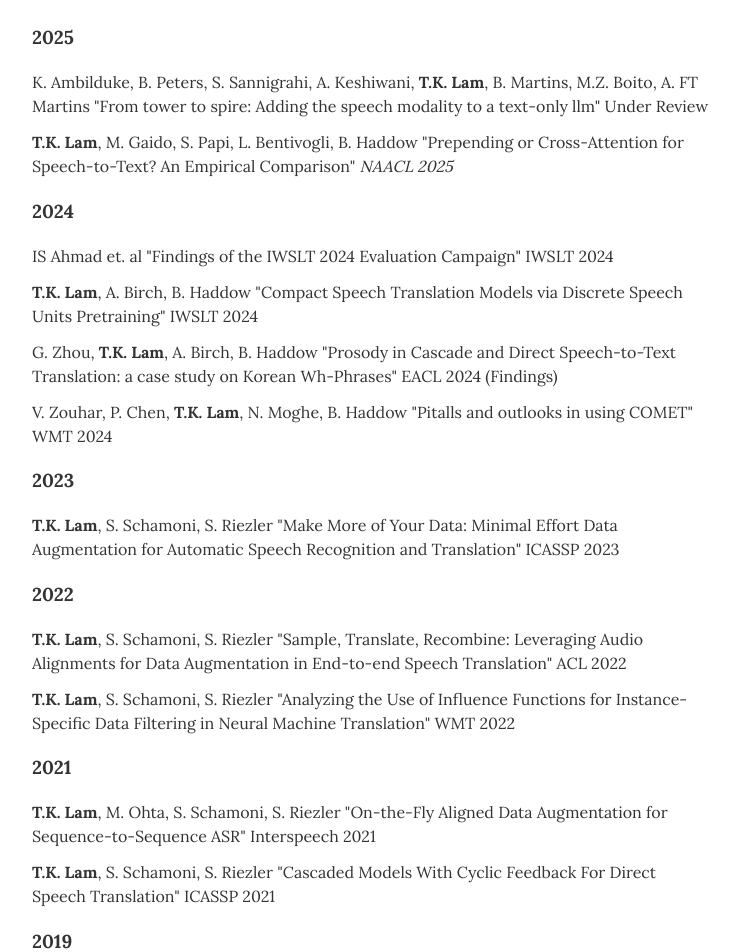
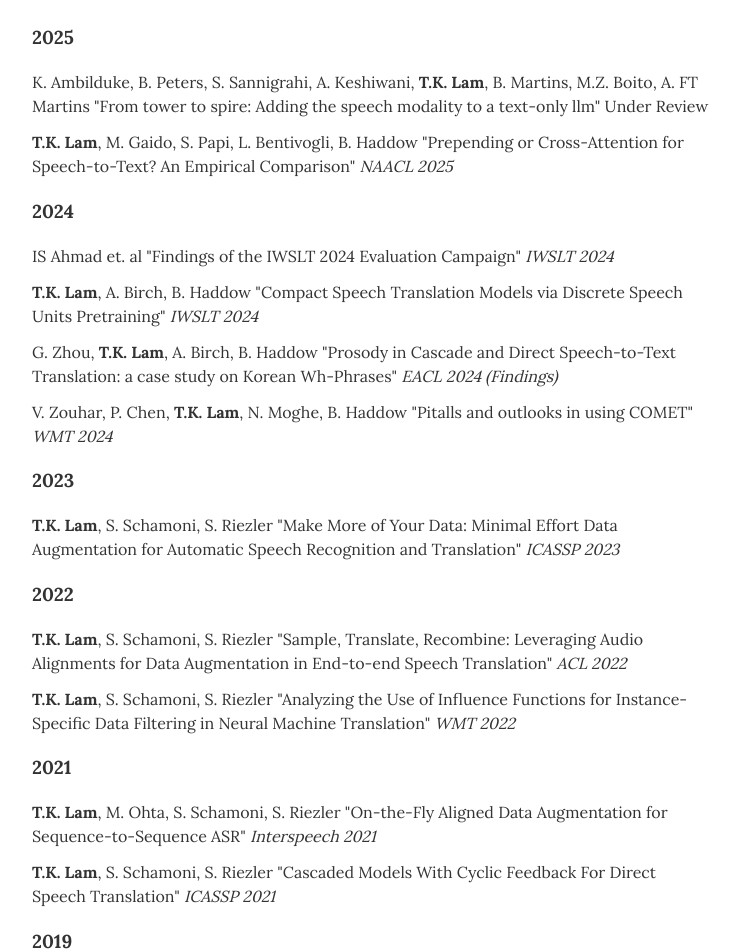
Before and after one commit to heidelkin/heidelkin.github.io, a Jekyll site: the page built from index.html, in a window 1280 px wide. Shown: the part 712-1664 px from the top of the page, without its empty margins (268-1006 px from the left). Built offline with Jekyll 4.4.1, drawn with Linux system fonts in a browser that asks for light colours; some of the changed text lies outside the part shown.

```diff
--- a/_data/papers.yml
+++ b/_data/papers.yml
@@ -10,47 +10,47 @@
   papers:
   - authors: "IS Ahmad et. al"
     title: "Findings of the IWSLT 2024 Evaluation Campaign"
-    venue: "IWSLT 2024"
+    venue: <em>IWSLT 2024</em>
   - authors: "<strong>T.K. Lam</strong>, A. Birch, B. Haddow"
     title: "Compact Speech Translation Models via Discrete Speech Units Pretraining"
-    venue: "IWSLT 2024"
+    venue: <em>IWSLT 2024</em>
   - authors: "G. Zhou, <strong>T.K. Lam</strong>, A. Birch, B. Haddow"
     title: "Prosody in Cascade and Direct Speech-to-Text Translation: a case study on Korean Wh-Phrases"
-    venue: "EACL 2024 (Findings)"
+    venue: <em>EACL 2024 (Findings)</em>
   - authors: "V. Zouhar, P. Chen, <strong>T.K. Lam</strong>, N. Moghe, B. Haddow"
     title: "Pitalls and outlooks in using COMET"
-    venue: "WMT 2024"
+    venue: <em>WMT 2024</em>
 - year: 2023
   papers:
   - authors: "<strong>T.K. Lam</strong>, S. Schamoni, S. Riezler"
     title: "Make More of Your Data: Minimal Effort Data Augmentation for Automatic Speech Recognition and Translation"
-    venue: "ICASSP 2023"
+    venue: <em>ICASSP 2023</em>
 - year: 2022
   papers:
   - authors: "<strong>T.K. Lam</strong>, S. Schamoni, S. Riezler"
     title: "Sample, Translate, Recombine: Leveraging Audio Alignments for Data Augmentation in End-to-end Speech Translation"
-    venue: "ACL 2022"
+    venue: <em>ACL 2022</em>
   - authors: "<strong>T.K. Lam</strong>, S. Schamoni, S. Riezler"
     title: "Analyzing the Use of Influence Functions for Instance-Specific Data Filtering in Neural Machine Translation"
-    venue: "WMT 2022"
+    venue: <em>WMT 2022</em>
 - year: 2021
   papers:
   - authors: "<strong>T.K. Lam</strong>, M. Ohta, S. Schamoni, S. Riezler"
     title: "On-the-Fly Aligned Data Augmentation for Sequence-to-Sequence ASR"
-    venue: "Interspeech 2021"
+    venue: <em>Interspeech 2021</em>
   - authors: "<strong>T.K. Lam</strong>, S. Schamoni, S. Riezler"
     title: "Cascaded Models With Cyclic Feedback For Direct Speech Translation"
-    venue: "ICASSP 2021"
+    venue: <em>ICASSP 2021</em>
 - year: 2019
   papers:
   - authors: "<strong>T.K. Lam</strong>, S. Schamoni, S. Riezler"
     title: "Interactive-predictive neural machine translation through reinforcement and imitation"
-    venue: "MT Summit 2019"
+    venue: <em>MT Summit 2019</em>
   - authors: "<strong>T.K. Lam</strong>, JGC de Souza, N. Ueffing"
     title: "MT Quality Estimation for e-Commerce: Automatically Assessing the Quality of Machine Translation for Item Titles"
-    venue: "Workshop at MT Summit 2019"
+    venue: <em>Workshop at MT Summit 2019</em>
 - year: 2018
   papers:
   - authors: "<strong>T.K. Lam</strong>, J. Kreutzer, S. Riezler"
     title: "A reinforcement learning approach to interactive-predictive neural machine translation"
-    venue: "EAMT 2018"
+    venue: <em>EAMT 2018</em>
```
